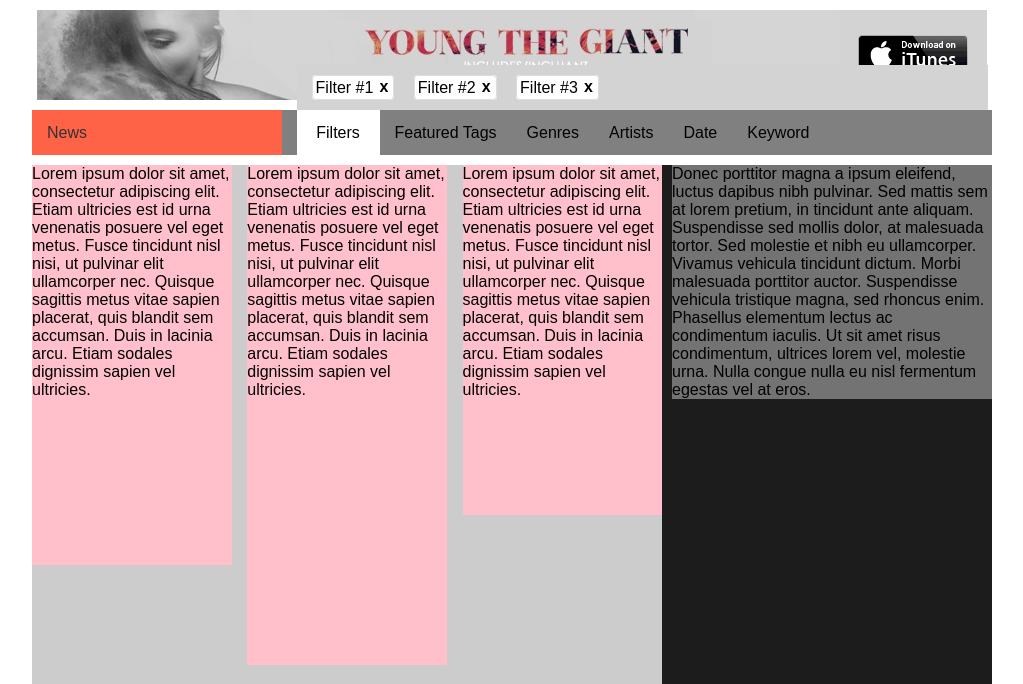
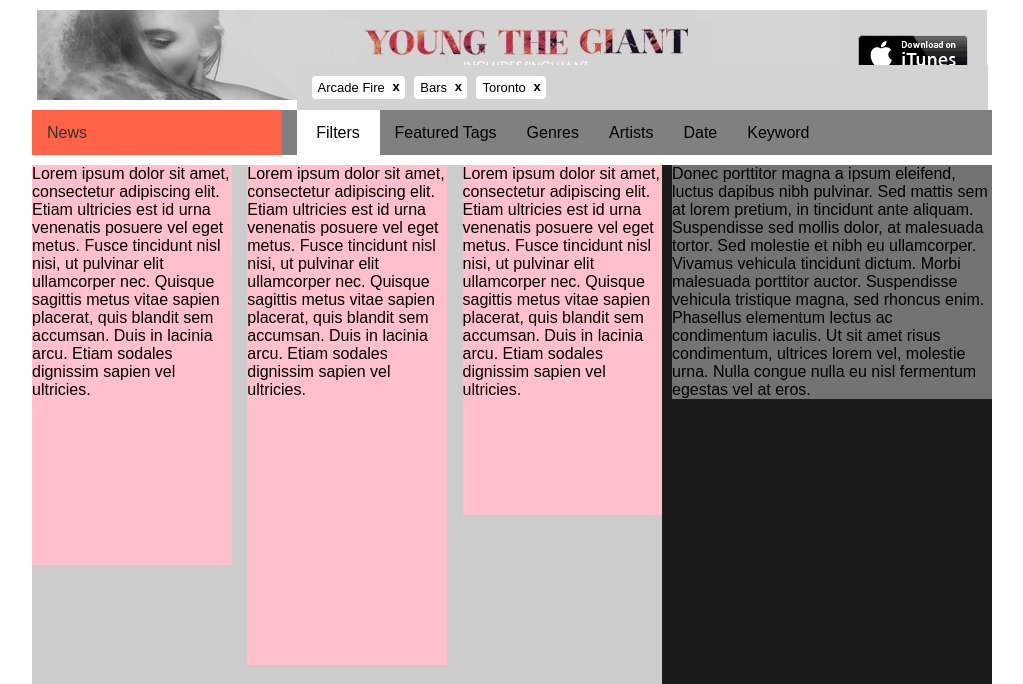
Before and after one commit to darcyvoutt/exclaim, a PHP site: page / in a window 1280 px wide. Shown: the part 80-764 px from the top of the page, without its empty margins (128-1151 px from the left). Run offline with PHP 8.4, Linux system fonts and the light colour scheme; style sheets or scripts are compiled from the project's sources.

Commit message:
updates to the navigation in terms of layout and structure

```diff
--- a/assets/less/layout.less
+++ b/assets/less/layout.less
@@ -24,11 +24,6 @@
 .subHeader {
   .siteWidth;
   margin: 0 auto 10px auto;
-}
-
-.nav {
-  .siteWidth;
-  margin: 0 auto;
 }
 
 .main {
--- a/assets/less/mixins.less
+++ b/assets/less/mixins.less
@@ -20,3 +20,19 @@
 .mobileSupport(@rules) {
   @media screen and (max-width: 480px) { @rules(); }
 } // Use: .displayMobile({ .. });
+
+
+.clearfix() {
+  zoom: 1;
+
+  &:before {
+    content: '';
+    display: block;
+  }
+
+  &:after {
+    content: '';
+    display: table;
+    clear: both;
+  }
+}
--- a/assets/less/modules/nav.less
+++ b/assets/less/modules/nav.less
@@ -84,19 +84,20 @@
   background: lightgrey;
   height: @navHeight;
   position: absolute;
+  padding-left: 15px;
   bottom: 100%;
   width: 100%;
 
   li {
     background: #FFF;
-    border: 1px solid #DDD;
+    padding: 4px 20px 4px 6px;
     line-height: @navHeight;
+    font-size: 13px;
     border-radius: 4px;
     position: relative;
-    margin-left: 15px;
+    margin-right: 5px;
     display: inline;
     cursor: pointer;
-    padding: 3px 20px 3px 3px;
 
     &:after {
       position: absolute;
@@ -104,7 +105,7 @@
       display: block;
       content: "x";
       right: 5px;
-      top: -52%;
+      top: -53%;
     }
   }
 }
@@ -113,7 +114,6 @@
 // The list of filters
 .nav-filters-list {
   line-height: @navHeight;
-  width: auto;
 
   label {
     background: #fff;
@@ -126,7 +126,7 @@
   }
 
   ul {
-    width: 98%;
+    .clearfix;
   }
 
   li {
--- a/header.php
+++ b/header.php
@@ -45,9 +45,9 @@
 
       <div class="nav-filters-selected">
         <ul>
-          <li class="nav-filters-selected-item">Filter #1</li>
-          <li class="nav-filters-selected-item">Filter #2</li>
-          <li class="nav-filters-selected-item">Filter #3</li>
+          <li class="nav-filters-selected-item">Arcade Fire</li>
+          <li class="nav-filters-selected-item">Bars</li>
+          <li class="nav-filters-selected-item">Toronto</li>
         </ul>
       </div>
 
```
